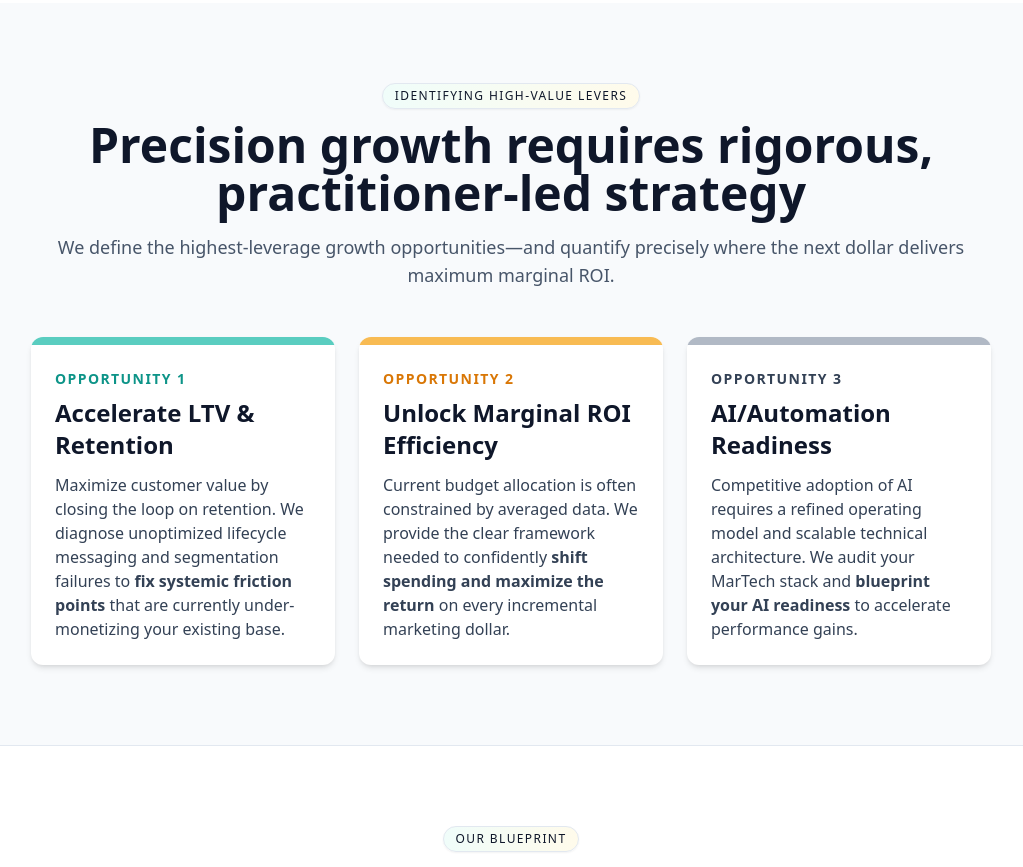
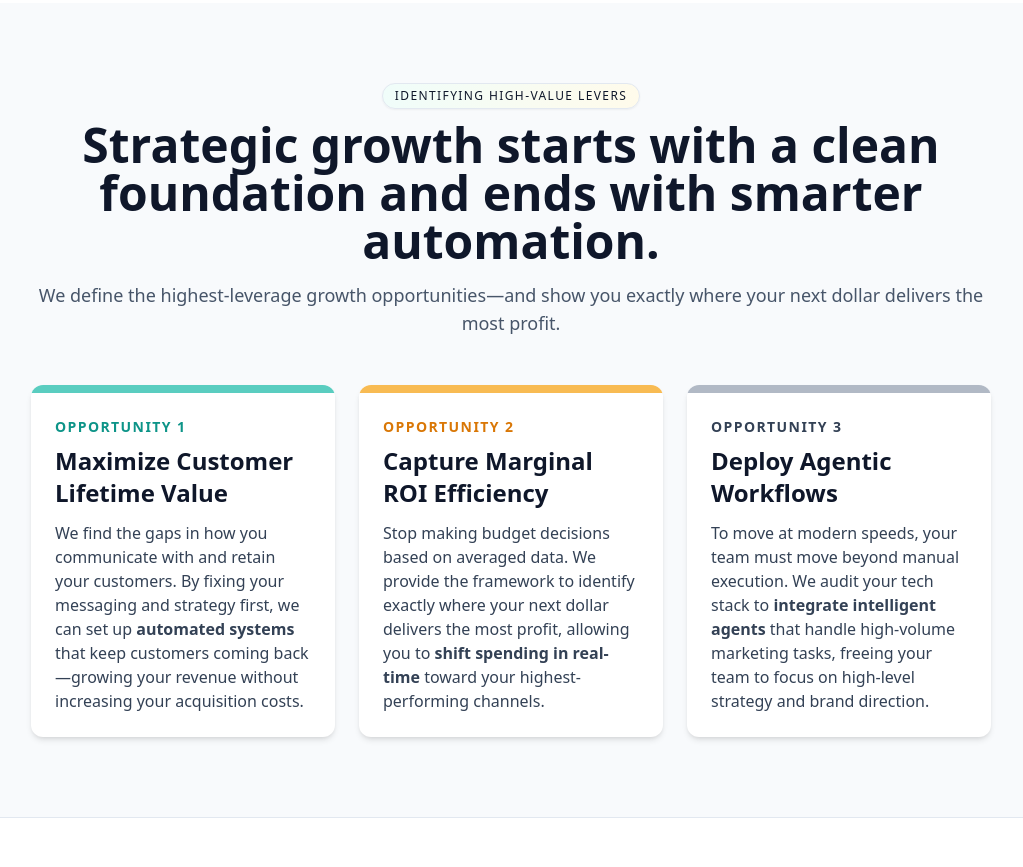
Before and after one commit to nabiliogram/sprint, a React (Vite) app: page / in a window 1280 px wide. Shown: the part 900-1767 px from the top of the page, without its empty margins (129-1152 px from the left). Built offline with nearby package versions, Linux system fonts and the light colour scheme.

Commit message:
Update App.jsx

```diff
--- a/src/App.jsx
+++ b/src/App.jsx
@@ -43,16 +43,16 @@ const NAV_LINKS = [
 
 const OPPORTUNITY_CARDS = [
     {
-        title: "Accelerate LTV & Retention",
-        copy: "Maximize customer value by closing the loop on retention. We diagnose unoptimized lifecycle messaging and segmentation failures to <strong>fix systemic friction points</strong> that are currently under-monetizing your existing base.",
+        title: "Maximize Customer Lifetime Value",
+        copy: "We find the gaps in how you communicate with and retain your customers. By fixing your messaging and strategy first, we can set up <strong>automated systems</strong> that keep customers coming back—growing your revenue without increasing your acquisition costs.",
     },
     {
-        title: "Unlock Marginal ROI Efficiency",
-        copy: "Current budget allocation is often constrained by averaged data. We provide the clear framework needed to confidently <strong>shift spending and maximize the return</strong> on every incremental marketing dollar.",
+        title: "Capture Marginal ROI Efficiency",
+        copy: "Stop making budget decisions based on averaged data. We provide the framework to identify exactly where your next dollar delivers the most profit, allowing you to <strong>shift spending in real-time</strong> toward your highest-performing channels.",
     },
     {
-        title: "AI/Automation Readiness",
-        copy: "Competitive adoption of AI requires a refined operating model and scalable technical architecture. We audit your MarTech stack and <strong>blueprint your AI readiness</strong> to accelerate performance gains.",
+        title: "Deploy Agentic Workflows",
+        copy: "To move at modern speeds, your team must move beyond manual execution. We audit your tech stack to <strong>integrate intelligent agents</strong> that handle high-volume marketing tasks, freeing your team to focus on high-level strategy and brand direction.",
     },
 ];
 
@@ -545,8 +545,8 @@ const App = () => {
         <SectionTitle
           overlineBgClass={PROMINENT_OVERLINE_CLASS}
           overline="Identifying High-Value Levers"
-          title="Precision growth requires rigorous, practitioner-led strategy"
-          kicker="We define the highest-leverage growth opportunities—and quantify precisely where the next dollar delivers maximum marginal ROI."
+          title="Strategic growth starts with a clean foundation and ends with smarter automation."
+          kicker="We define the highest-leverage growth opportunities—and show you exactly where your next dollar delivers the most profit."
         />
        <div className="mx-auto max-w-7xl px-4 sm:px-6 lg:px-8 mt-12 grid md:grid-cols-3 gap-6 items-stretch">
           {OPPORTUNITY_CARDS.map((o,l)=>{
```
